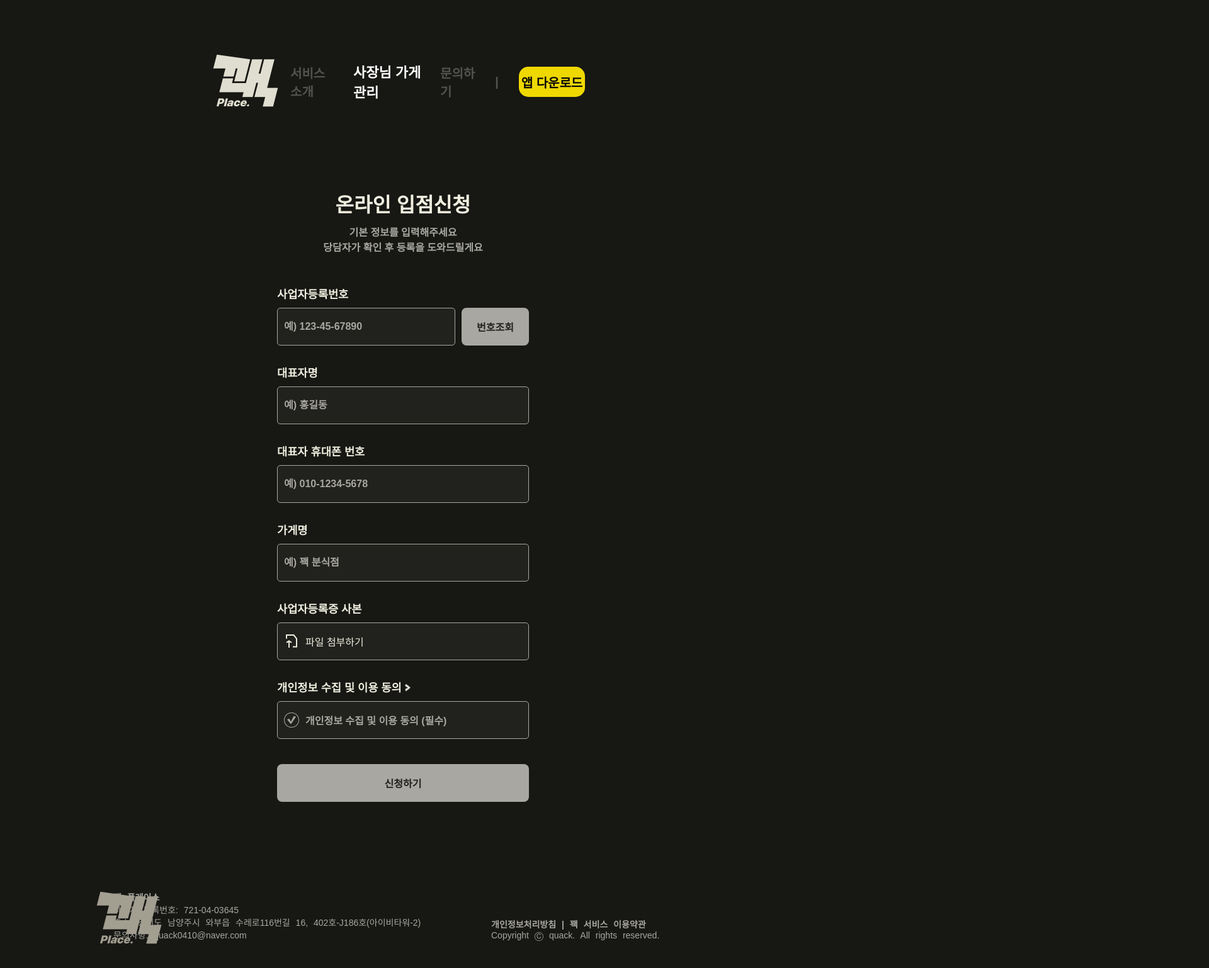
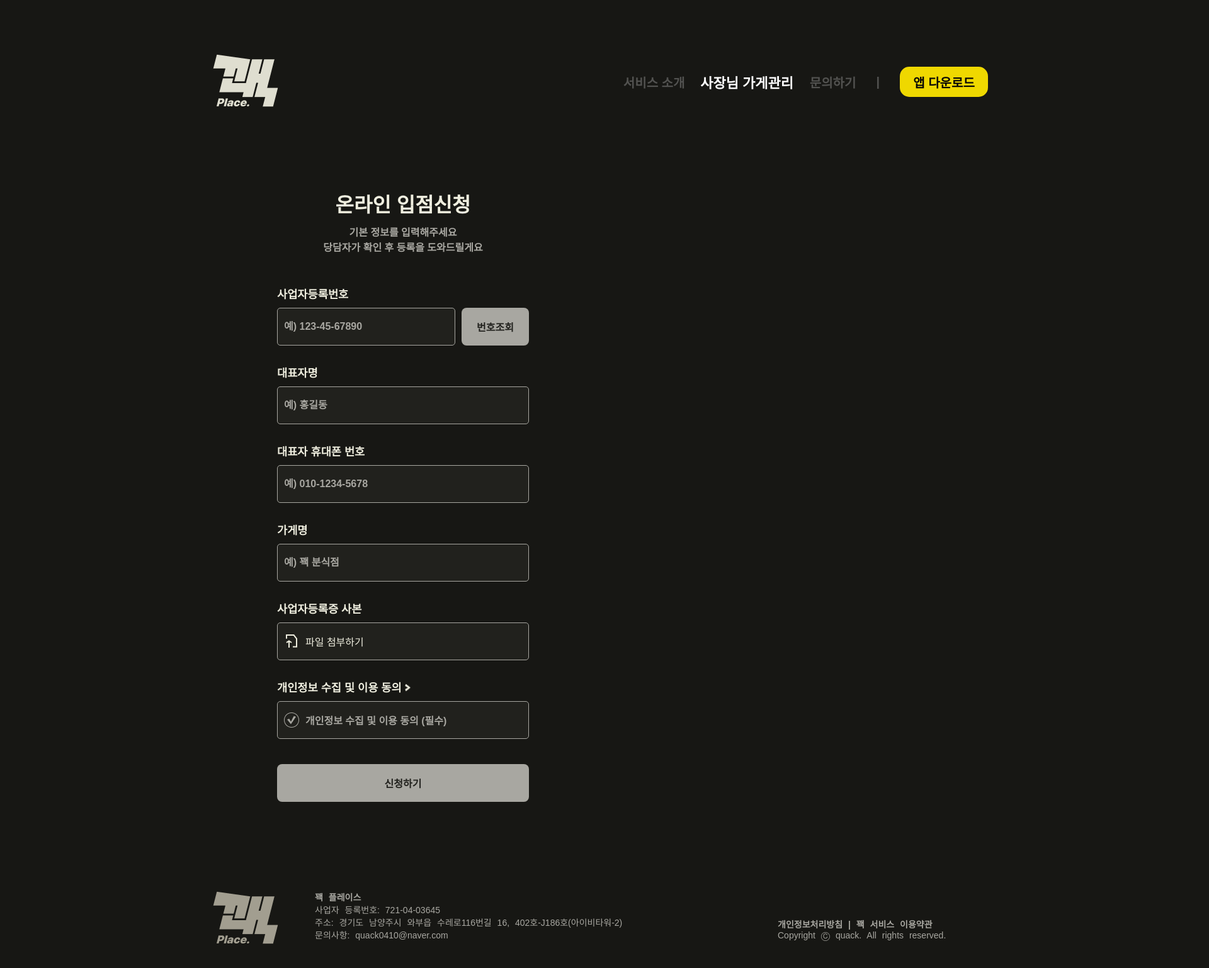
Before and after one commit to Quack-kr/quack-web, a React (Vite) app: page /management/apply in a window 1280 px wide. Shown: the top 1538 px of the page at 63% size, 1920 px wide, since content can reach past the window. Built offline with nearby package versions, Linux system fonts and the light colour scheme; a web font is replaced by a local one.

Commit message:
[style] 창 크기 변경시 UI 밀림 현상 수정

```diff
--- a/src/components/common/Footer.tsx
+++ b/src/components/common/Footer.tsx
@@ -11,6 +11,9 @@ const FooterWrapper = styled.div`
   display: flex;
   justify-content: center;
   align-items: center;
+
+  min-width: 1920px;
+  overflow-x: hidden;
 `;
 
 const FooterContainer = styled.footer`
--- a/src/components/common/Header.tsx
+++ b/src/components/common/Header.tsx
@@ -12,6 +12,9 @@ const HeaderWrapper = styled.div<{ $isRoot: boolean }>`
   justify-content: center;
   align-items: center;
   background-color: ${({ $isRoot }) => ($isRoot ? "#F5C622" : "transparent")};
+
+  min-width: 1920px;
+  overflow-x: hidden;
 `;
 
 const HeaderContainer = styled.header`
--- a/src/pages/HomePage/HomePage.tsx
+++ b/src/pages/HomePage/HomePage.tsx
@@ -164,6 +164,8 @@ const HomePageContainer = styled.div`
   margin-top: 50px;
   background-color: #f5c622;
   font-family: TheJamsil5;
+
+  min-width: 1920px;
   overflow: hidden;
 `;
 
@@ -192,11 +194,6 @@ const Title1 = styled.div`
   font-weight: 700;
   color: #070706;
   margin-bottom: 20px;
-
-  @media (max-width: 768px) {
-    font-size: 32px;
-    font-weight: 700;
-  }
 `;
 const Title2 = styled.div`
   font-size: 64px;
```
